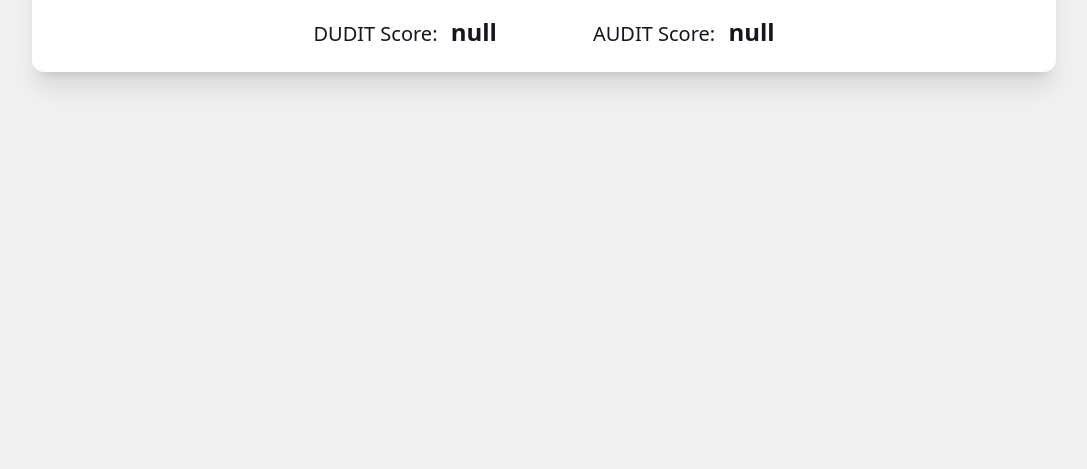
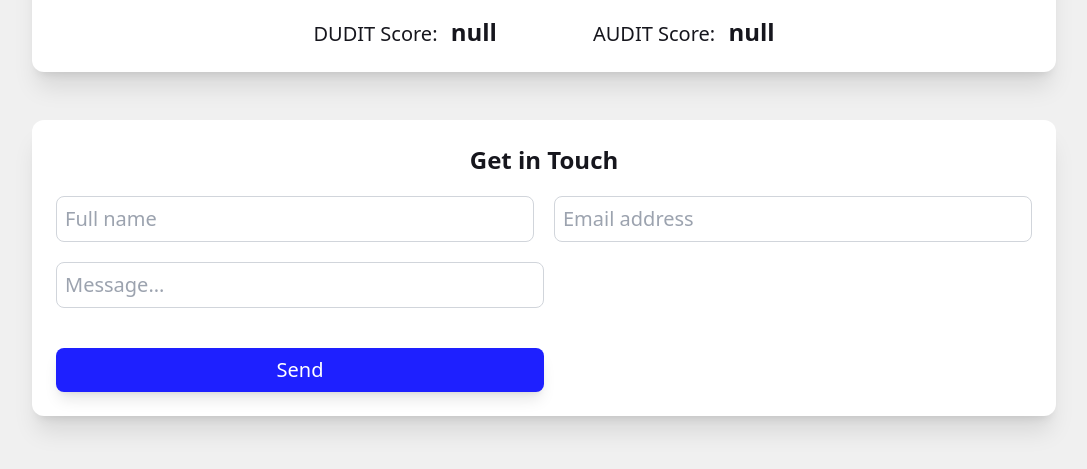
Before and after one commit to Mx-Crvr/audit_dudit, a website: page dist/results.html in a window 1280 px wide. Shown: the part 173-642 px from the top of the page, without its empty margins (96-1183 px from the left). Drawn offline with Linux system fonts and the light colour scheme.

Commit message:
add form

```diff
--- a/dist/results.html
+++ b/dist/results.html
@@ -12,14 +12,25 @@
     <img src="../src/imgs/pex-logo.webp" alt="PEx Logo">
   </header>
 
-  <main class="max-w-5xl mx-auto text-xl my-12">
+  <main class="max-w-5xl mx-auto text-xl my-12 flex flex-col gap-12">
     <div class="container bg-[#fff] p-6 shadow-xl rounded-xl flex flex-col gap-5">
       <h1 class="text-3xl font-semibold text-center">Results</h1>
       <div class="results flex justify-center items-center gap-24">
         <p>DUDIT Score: <span id="d_score" class="font-semibold text-2xl ml-2"></span></p>
         <p>AUDIT Score: <span id="a_score" class="font-semibold text-2xl ml-2"></span></p>
       </div>
+    </div>
 
+    <div class="container bg-[#fff] p-6 shadow-xl rounded-xl flex flex-col gap-5">
+      <form action="/" method="POST" class="flex flex-col gap-5">
+        <h2 class="text-2xl font-semibold text-center">Get in Touch</h2>
+        <div class="details flex items-center w-full gap-5">
+          <input type="text" name="full_name" id="full_name" placeholder="Full name" class="border border-gray p-2 rounded-lg outline-none focus:border-blue w-1/2">
+          <input type="email" name="email_address" id="email_address" placeholder="Email address" class="border border-gray p-2 rounded-lg outline-none focus:border-blue w-1/2">
+        </div>
+        <input type="text" name="message" id="message" placeholder="Message..." class="border border-gray p-2 rounded-lg outline-none focus:border-blue w-1/2">
+        <button type="submit" class="text-[#fff] text-xl bg-darkblue p-2 text-center rounded-lg shadow-lg transition-all hover:bg-blue w-1/2 mt-5">Send</button>
+      </form>
     </div>
   </main>
 </body>
```
Also changed, not shown: dist/main.css.
